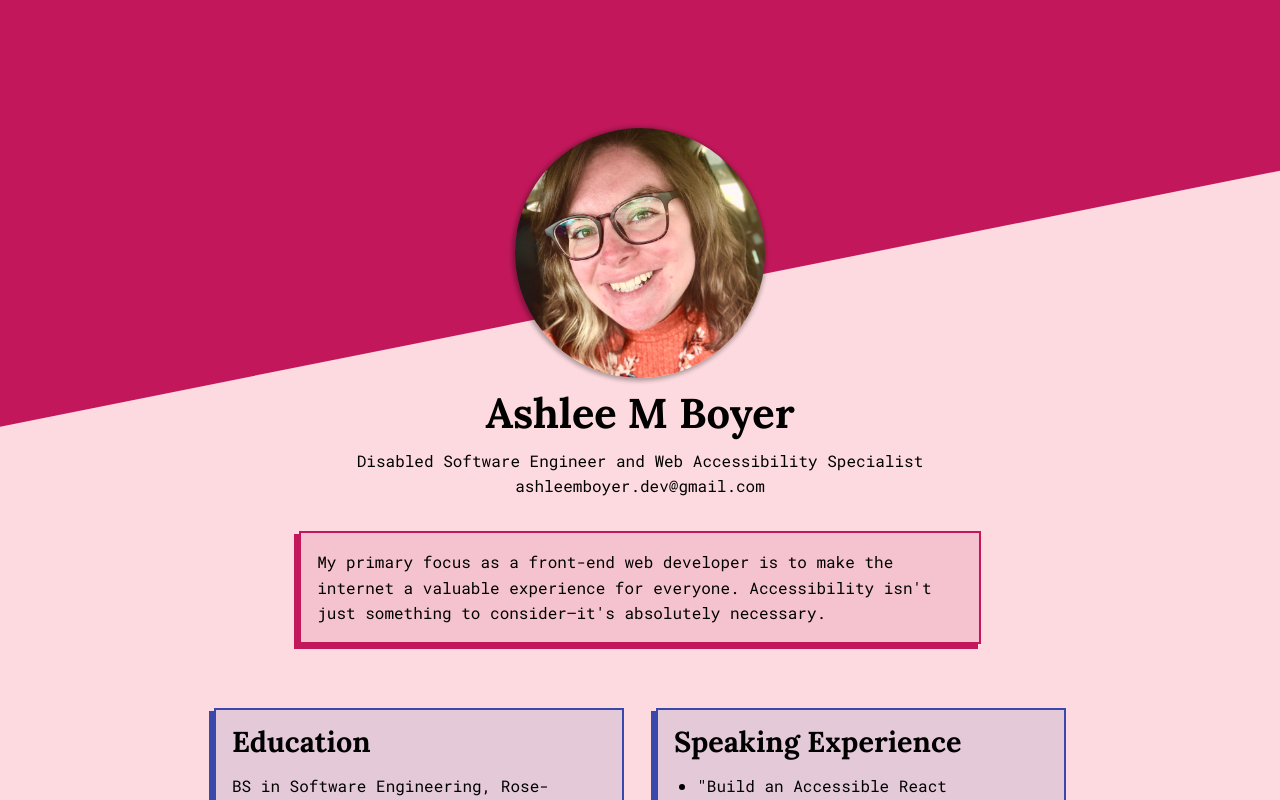
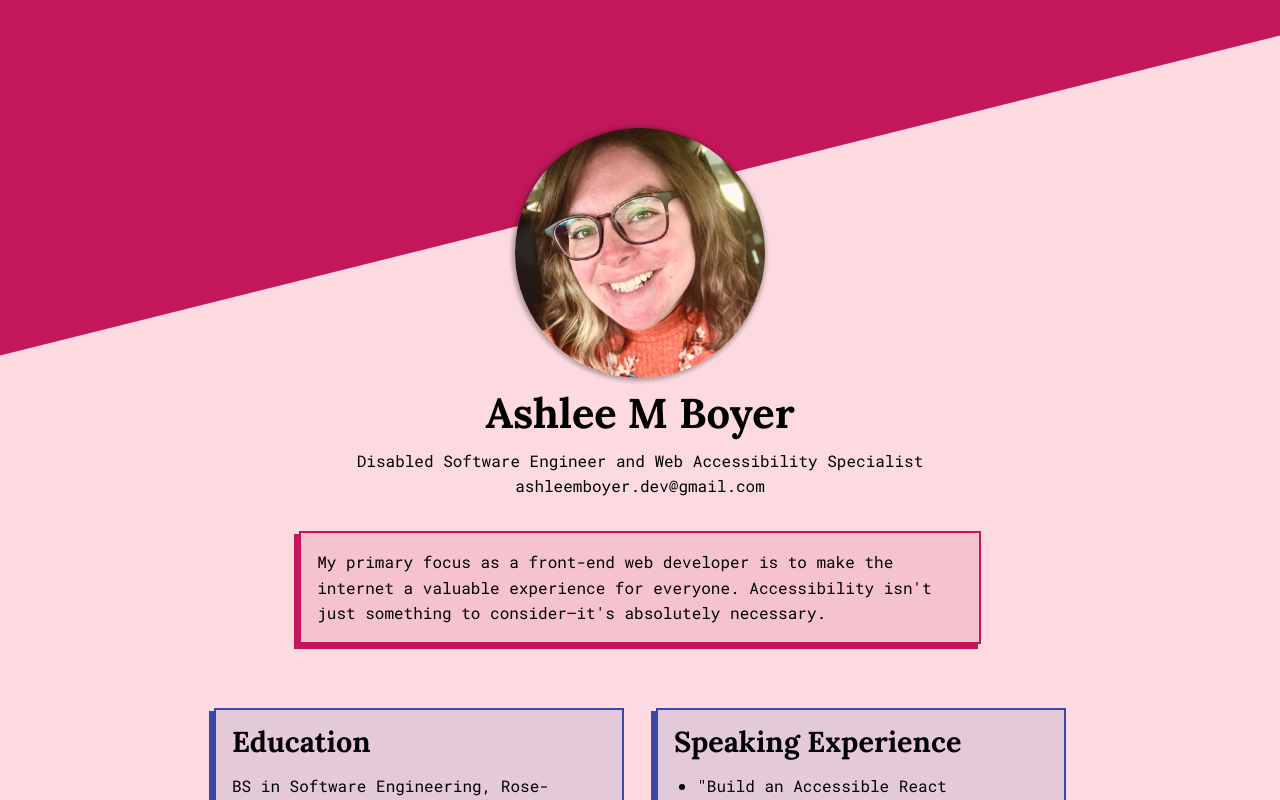
Before and after one commit to ashleemboyer/ashleemboyer, a Next.js app: page /resume in a window 1280 px wide. Shown: the top 800 px of the page. Built offline with nearby package versions, Linux system fonts and the light colour scheme.

Commit message:
Fixing svg and timeframe

```diff
--- a/pages/resume.jsx
+++ b/pages/resume.jsx
@@ -59,7 +59,7 @@ const workExperiences = [
 const ResumePage = () => (
   <div className={styles.ResumePage}>
     <svg width="100vw" viewBox="0 0 18 10">
-      <polygon fill="#c2185b" points="0,0 0,6 30,0" />
+      <polygon fill="#c2185b" points="0,0 0,5 20,0" />
     </svg>
     <div>
       <div className={styles.Intro}>
--- a/stylesheets/resume.module.scss
+++ b/stylesheets/resume.module.scss
@@ -109,6 +109,10 @@ $mobileWidth: 820px;
               font-size: 1.2rem;
               font-family: 'Lora';
             }
+
+            @media only screen and (max-width: $mobileWidth) {
+              display: block;
+            }
           }
 
           .location {
```
